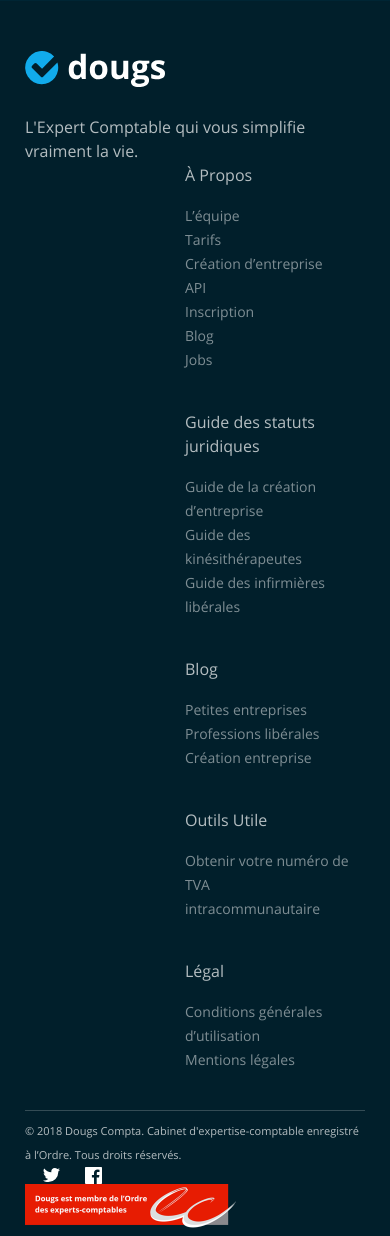
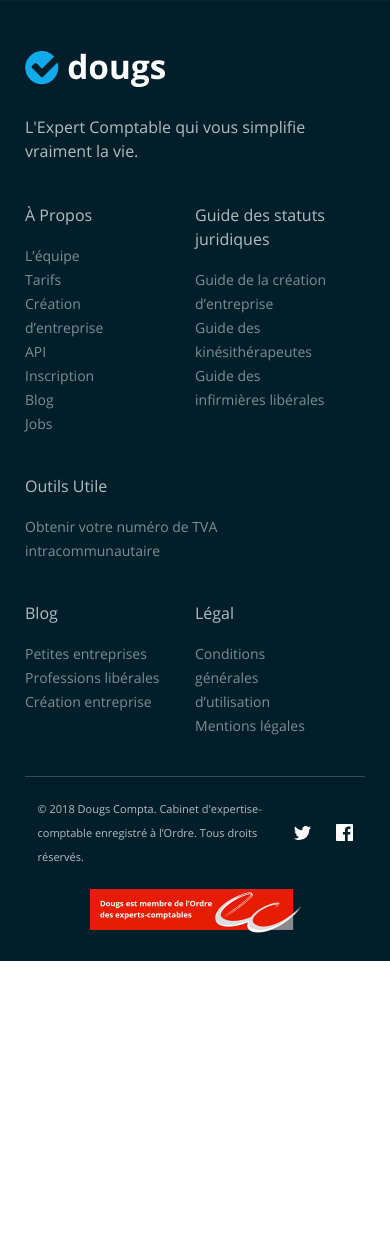
Before and after one commit to leonardchalvet/Dougs, a PHP site: page /pricing.php in a window 390 px wide; the page is wider, and only the part inside the window is pictured. Shown: the part 4343-5579 px from the top of that part. After the commit the page ends 5304 px from the top of that part, so only its background shows below. Run offline with PHP 8.4, Linux system fonts and the light colour scheme; style sheets or scripts are compiled from the project's sources.

Commit message:
Footer responsive

```diff
--- a/style/footer.scss
+++ b/style/footer.scss
@@ -46,6 +46,9 @@
 					a{
 						display: inline-block;
 						text-decoration: none;
+						&:hover {
+							color: #fff;
+						}
 					}
 				}
 			}
@@ -95,3 +98,84 @@
 		}
 	}
 }
+
+@media screen and (min-width: $breakPoint_mobile) and (max-width: $breakPoint_tablet) {
+
+	#footer .wrapper {
+		flex-direction: column;
+		align-items: center;
+	}
+	#footer .wrapper .container-ul {
+		margin-top: 40px;
+	}
+
+	#footer .foot {
+		padding-top: 20px;
+		flex-direction: column;
+		align-items: center;
+	}
+	#footer .foot .container-right {
+		margin-top: 20px;
+		margin-bottom: 20px;
+	}
+	#footer .foot .container-left {
+		width: 100%;
+	}
+	#footer .foot .container-left p {
+		width: 80%;
+	}
+
+}
+
+@media screen and (max-width: $breakPoint_mobile) {
+
+	#footer .wrapper {
+		flex-direction: column;
+	}
+	#footer .wrapper .container-ul {
+		margin-top: 40px;
+		width: 100%;
+	}
+	#footer .wrapper .container-ul ul {
+		margin-left: initial;
+    	margin-right: auto;
+
+		width: 40%;
+
+		&:nth-child(1) {
+			order: 1;
+		}
+		&:nth-child(2) {
+			order: 2;
+		}
+		&:nth-child(3) {
+			order: 4;
+		}
+		&:nth-child(4) {
+			order: 3;
+			width: 100%;
+		}
+		&:nth-child(5) {
+			order: 5;
+		}
+	}
+
+	#footer .foot {
+		padding-top: 20px;
+		flex-direction: column;
+		align-items: center;
+	}
+	#footer .foot .container-right {
+		margin-top: 20px;
+		margin-bottom: 20px;
+	}
+	#footer .foot .container-left {
+		width: 100%;
+		display: flex;
+		justify-content: center;
+	}
+	#footer .foot .container-left p {
+		width: 70%;
+	}
+
+}
```
